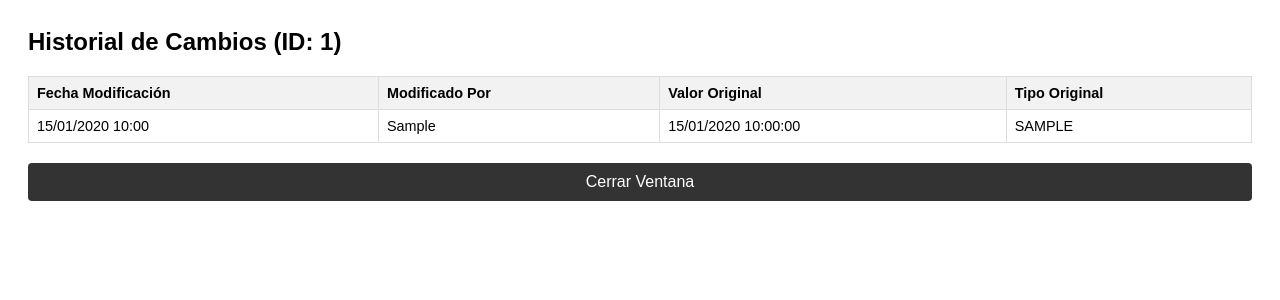
After one commit to DarioMayor/Sistema-Gestion-Personal, a Flask app: page /admin/fichajes/historial/1 in a window 1280 px wide. The commit adds this page. Shown: the top 300 px of the page. Run offline with Flask 3, Linux system fonts and the light colour scheme; the visitor is signed in with stand-in values (Sample User, id 1); tables that the repository leaves empty or names only in its code hold one stand-in row (values such as "Sample post").

Commit message:
Boton historico de modificaciones de fichajes.

```diff
--- a/Proyecto-Modularizado/routes/admin_routes.py
+++ b/Proyecto-Modularizado/routes/admin_routes.py
@@ -161,7 +161,6 @@ def ver_fichajes():
                 else:
                     record['alerta'] = False
 
-                # La alerta amarilla ya se calculó individualmente en el paso anterior
                 if 'alerta_amarilla' not in record:
                     record['alerta_amarilla'] = False
 
--- a/Proyecto-Modularizado/routes/fichajes_routes.py
+++ b/Proyecto-Modularizado/routes/fichajes_routes.py
@@ -1,4 +1,4 @@
-from flask import Blueprint, render_template, request, flash, redirect, url_for
+from flask import Blueprint, render_template, request, flash, redirect, url_for, session
 import mysql.connector
 import datetime
 from datetime import date
@@ -30,13 +30,12 @@ def admin_fichajes():
             cursor.execute(sql_insert, (usuario_id, timestamp_str, tipo))
             conn.commit()
             flash("Fichaje agregado manualmente con éxito.", "success")
-
-            # IMPORTANTE: Aquí usamos el nombre del blueprint 'fichajes'
             return redirect(url_for('fichajes.admin_fichajes', fecha=fecha_input))
 
         except mysql.connector.Error as err:
             flash(f"Error al agregar: {err}", "error")
 
+    # Lógica GET
     cursor.execute("SELECT id, nombre, apellido, legajo FROM usuarios ORDER BY apellido, nombre")
     lista_usuarios = cursor.fetchall()
 
@@ -44,7 +43,8 @@ def admin_fichajes():
     end_dt = f"{fecha_filtro} 23:59:59"
 
     sql_list = """
-        SELECT f.id, f.timestamp, f.tipo, u.nombre, u.apellido, u.legajo
+        SELECT f.id, f.timestamp, f.tipo, u.id as uid, u.nombre, u.apellido, u.legajo, u.horas_laborales,
+        (SELECT COUNT(*) FROM fichajes_historial fh WHERE fh.fichaje_id = f.id) as num_modificaciones
         FROM fichajes f
         JOIN usuarios u ON f.usuario_id = u.id
         WHERE f.timestamp BETWEEN %s AND %s
@@ -53,9 +53,31 @@ def admin_fichajes():
     cursor.execute(sql_list, (start_dt, end_dt))
     fichajes_dia = cursor.fetchall()
 
+    # --- CÁLCULO DE ALERTAS ---
+    fichajes_por_usuario = {}
+    for f in fichajes_dia:
+        uid = f['uid']
+        if uid not in fichajes_por_usuario:
+            fichajes_por_usuario[uid] = {'entradas': 0, 'salidas': 0}
+
+        if f['tipo'] == 'entrada':
+            fichajes_por_usuario[uid]['entradas'] += 1
+        elif f['tipo'] == 'salida':
+            fichajes_por_usuario[uid]['salidas'] += 1
+
+    usuarios_con_alerta_impar = []
+    for uid, conteo in fichajes_por_usuario.items():
+        if conteo['entradas'] != conteo['salidas']:
+            usuarios_con_alerta_impar.append(uid)
+
     for f in fichajes_dia:
         if isinstance(f['timestamp'], datetime.datetime):
             f['hora_str'] = f['timestamp'].strftime('%H:%M:%S')
+
+        if f['uid'] in usuarios_con_alerta_impar:
+            f['alerta_impar'] = True
+        else:
+            f['alerta_impar'] = False
 
     cursor.close()
     conn.close()
@@ -73,13 +95,35 @@ def editar_fichaje(fichaje_id):
     conn = mysql.connector.connect(**Config.DB_CONFIG)
     cursor = conn.cursor(dictionary=True)
 
+    # Obtenemos el fichaje ACTUAL antes de tocar nada (Para historial si lo implementaste)
+    cursor.execute("SELECT * FROM fichajes WHERE id = %s", (fichaje_id,))
+    fichaje_actual = cursor.fetchone()
+
+    if not fichaje_actual:
+        flash("Fichaje no encontrado", "error")
+        return redirect(url_for('fichajes.admin_fichajes'))
+
     if request.method == 'POST':
         try:
             fecha_input = request.form['fecha']
             hora_input = request.form['hora']
             tipo = request.form['tipo']
+            timestamp_str = f"{fecha_input} {hora_input}"
 
-            timestamp_str = f"{fecha_input} {hora_input}"
+            # --- INSERTAR HISTORIAL ---
+            sql_historial = """
+                INSERT INTO fichajes_historial
+                (fichaje_id, fecha_modificacion, modificado_por, timestamp_original, tipo_original)
+                VALUES (%s, NOW(), %s, %s, %s)
+            """
+            admin_username = session.get('username', 'Admin')
+            cursor.execute(sql_historial, (
+                fichaje_id,
+                admin_username,
+                fichaje_actual['timestamp'],
+                fichaje_actual['tipo']
+            ))
+            # --------------------------
 
             sql_update = "UPDATE fichajes SET timestamp=%s, tipo=%s WHERE id=%s"
             cursor.execute(sql_update, (timestamp_str, tipo, fichaje_id))
@@ -90,6 +134,7 @@ def editar_fichaje(fichaje_id):
         except mysql.connector.Error as err:
             flash(f"Error al actualizar: {err}", "error")
 
+    # GET: Datos completos para el formulario
     cursor.execute("""
         SELECT f.*, u.nombre, u.apellido
         FROM fichajes f
@@ -100,10 +145,6 @@ def editar_fichaje(fichaje_id):
     cursor.close()
     conn.close()
 
-    if not fichaje:
-        flash("Fichaje no encontrado", "error")
-        return redirect(url_for('fichajes.admin_fichajes'))
-
     if isinstance(fichaje['timestamp'], datetime.datetime):
         fichaje['fecha_val'] = fichaje['timestamp'].strftime('%Y-%m-%d')
         fichaje['hora_val'] = fichaje['timestamp'].strftime('%H:%M')
@@ -113,6 +154,7 @@ def editar_fichaje(fichaje_id):
 
 # 3. ELIMINAR FICHAJE (MANUAL)
 @fichajes_bp.route("/admin/fichajes/eliminar/<int:fichaje_id>", methods=['POST'])
+@admin_required
 @admin_required
 def eliminar_fichaje(fichaje_id):
     fecha_retorno = request.form.get('fecha_retorno', date.today().isoformat())
@@ -129,3 +171,33 @@ def eliminar_fichaje(fichaje_id):
         flash(f"Error al eliminar: {err}", "error")
 
     return redirect(url_for('fichajes.admin_fichajes', fecha=fecha_retorno))
+
+# 4. VER HISTORIAL
+@fichajes_bp.route("/admin/fichajes/historial/<int:fichaje_id>")
+@admin_required
+def ver_historial(fichaje_id):
+    try:
+        conn = mysql.connector.connect(**Config.DB_CONFIG)
+        cursor = conn.cursor(dictionary=True)
+
+        sql = """
+            SELECT * FROM fichajes_historial
+            WHERE fichaje_id = %s
+            ORDER BY fecha_modificacion DESC
+        """
+        cursor.execute(sql, (fichaje_id,))
+        historial = cursor.fetchall()
+
+        for h in historial:
+            if isinstance(h['timestamp_original'], datetime.datetime):
+                h['fecha_orig'] = h['timestamp_original'].strftime('%d/%m/%Y %H:%M:%S')
+            if isinstance(h['fecha_modificacion'], datetime.datetime):
+                h['fecha_mod'] = h['fecha_modificacion'].strftime('%d/%m/%Y %H:%M')
+
+        cursor.close()
+        conn.close()
+
+        return render_template('historial_fichaje.html', historial=historial, fichaje_id=fichaje_id)
+
+    except mysql.connector.Error as err:
+        return f"Error: {err}"
--- /dev/null
+++ b/Proyecto-Modularizado/templates/historial_fichaje.html
@@ -0,0 +1,46 @@
+<!DOCTYPE html>
+<html lang="es">
+<head>
+    <meta charset="UTF-8">
+    <title>Historial de Modificaciones</title>
+    <style>
+        body { font-family: Arial, sans-serif; padding: 20px; background: #fff; }
+        h2 { margin-top: 0; }
+        table { width: 100%; border-collapse: collapse; font-size: 0.9em; }
+        th, td { border: 1px solid #ddd; padding: 8px; text-align: left; }
+        th { background-color: #f2f2f2; }
+        .no-data { color: #666; font-style: italic; }
+        .btn-close { display: block; margin-top: 20px; padding: 10px; background: #333; color: #fff; text-decoration: none; text-align: center; border-radius: 4px; }
+    </style>
+</head>
+<body>
+    <h2>Historial de Cambios (ID: {{ fichaje_id }})</h2>
+
+    {% if historial %}
+    <table>
+        <thead>
+            <tr>
+                <th>Fecha Modificación</th>
+                <th>Modificado Por</th>
+                <th>Valor Original</th>
+                <th>Tipo Original</th>
+            </tr>
+        </thead>
+        <tbody>
+            {% for h in historial %}
+            <tr>
+                <td>{{ h.fecha_mod }}</td>
+                <td>{{ h.modificado_por }}</td>
+                <td>{{ h.fecha_orig }}</td>
+                <td>{{ h.tipo_original | upper }}</td>
+            </tr>
+            {% endfor %}
+        </tbody>
+    </table>
+    {% else %}
+        <p class="no-data">Este fichaje nunca ha sido modificado.</p>
+    {% endif %}
+
+    <a href="javascript:window.close();" class="btn-close">Cerrar Ventana</a>
+</body>
+</html>
```
Also changed, not shown: Proyecto-Modularizado/templates/admin_fichajes.html (+10 -0 lines).
